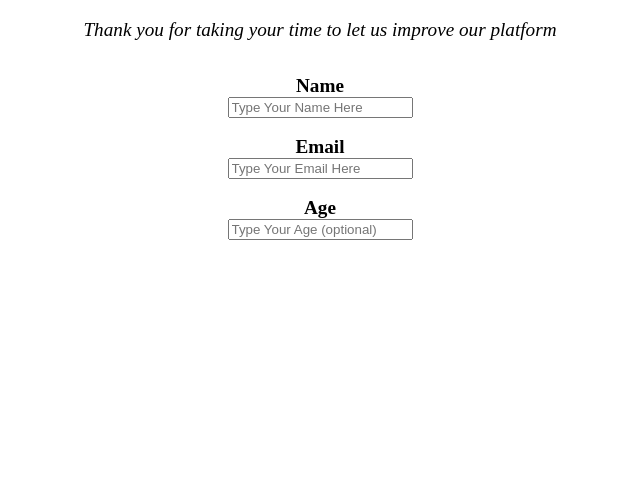
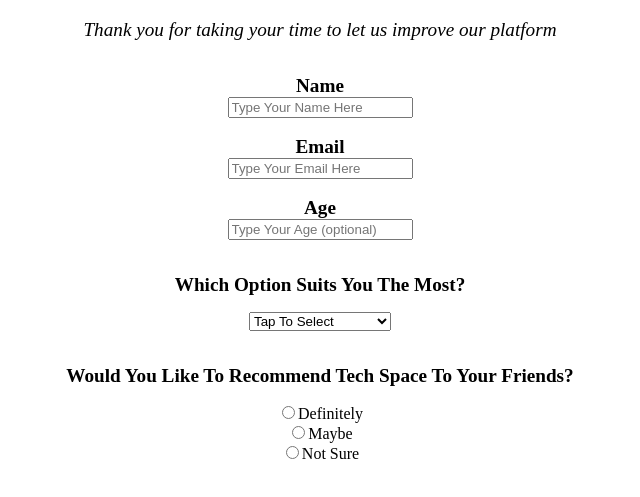
Before and after one commit to RamaziSazuashvili/Survey, a plain HTML site: page index.html in a window 1280 px wide. Shown: the part 61-558 px from the top of the page, without its empty margins (320-960 px from the left). Drawn offline with Linux system fonts and the light colour scheme.

Commit message:
Correct Code/Created Selectable Options

```diff
--- a/index.html
+++ b/index.html
@@ -2,42 +2,135 @@
 <html lang="en">
 
   <head>
-    <meta charset="UTF-8">
-    <meta name="viewport" content="width=device-width, initial-scale=1.0">
+    <meta charset="UTF-8" />
+    <meta name="viewport" content="width=device-width, initial-scale=1.0" />
     <title>Survey-Form.Tech-Space</title>
   </head>
 
   <body>
+    <div class="container">
         <header>
-        <div align="center">
-        <h1>Tech Space Survey Form</h1>
-        <p><big><p><i>Thank you for taking your time to let us improve our platform</i></p></big></p>
-        </div>
+            <h1 align="center">Tech Space Survey Form</h1>
+            <p>
+                <big>
+                    <p align="center">
+                    <i>Thank you for taking your time to let us improve our
+                    platform
+                    </i>
+                </big>
+            </p>
+
         </header>
         <br />
-
-    <form id="Survey-Form">
-        <div align="center">
-            <label for="username" ><big><b>Name</b></big></label>
+    <form id="survey-form"></form>
+        <div class="form-group" align="center">
+            <label for="username"
+            ><big><b>Name</b></big></label
+            >
             <br />
-            <input type="text" id="username" placeholder="Type Your Name Here">
-            <br />
+            <input
+            type="text"
+            id="username"
+            placeholder="Type Your Name Here"
+            required
+            />
+        </div>
         <br />
 
-            <label for="email"><big><b>Email</b></big></label>
+        <div align="center">
+            <label for="email"
+            ><big><b>Email</b></big></label
+            >
             <br />
-            <input type="text" id="email" placeholder="Type Your Email Here">
-            <br />
+            <input
+            type="text"
+            id="email"
+            placeholder="Type Your Email Here"
+            required
+            />
+        </div>
         <br />
 
-            <label for="Age"><big><b>Age</b></big></label>
+        <div align="center">
+            <label for="Age"
+            ><big><b>Age</b></big></label
+            >
             <br />
-            <input type="text" id="age" placeholder="Type Your Age (optional)">
-            <br />
+            <input
+            type="text"
+            id="age"
+            placeholder="Type Your Age (optional)"
+            min="14"
+            max="99"
+            />
+        </div>
         <br />
 
+        <div align="center">
+            <p>
+            <big><b>Which Option Suits You The Most?</b></big>
+            </p>
+            <select type="dropdown class=form-control" required>
+            <option disabled selected value>Tap To Select</option>
+            <option value="Student Status">Half TIme Student</option>
+            <option value="Student Status">Full Time Student</option>
+            <option value="Employed Status">Half Time Employed</option>
+            <option value="Employed Status">Full Time Employed</option>
+            <option value="Employed Status">Self-Employed</option>
+            <option value="PreferNotToSay">Prefer Not To Say</option>
+            <option value="Other">Other</option>
+            </select>
+        </div>
+        <br />
+
+        <div align="center">
+            <p>
+            <big>
+                <b>
+                    Would You Like To Recommend Tech Space To Your Friends?
+                </b>
+            </big
+            >
+            </p>
+
+            <label>
+            <input
+                type="radio"
+                name="User-Recommendation"
+                value="Definitely"
+                type="radio"
+                required
+            />Definitely
+            </label>
+
+            <br />
+
+            <label>
+            <input
+                type="radio"
+                name="User-Recommendation"
+                value="Maybe"
+                type="radio"
+                required
+            />Maybe
+            </label>
+
+            <br />
+
+            <label>
+            <input
+                type="radio"
+                name="User-Recommendation"
+                value="Not Sure"
+                type="radio"
+                required
+            />Not Sure
+            </label>
+        </div>
+            <br />
     </div>
     </form>
+
   </body>
 
 </html>
```
Lines whose indentation alone changed are shown as unchanged.
